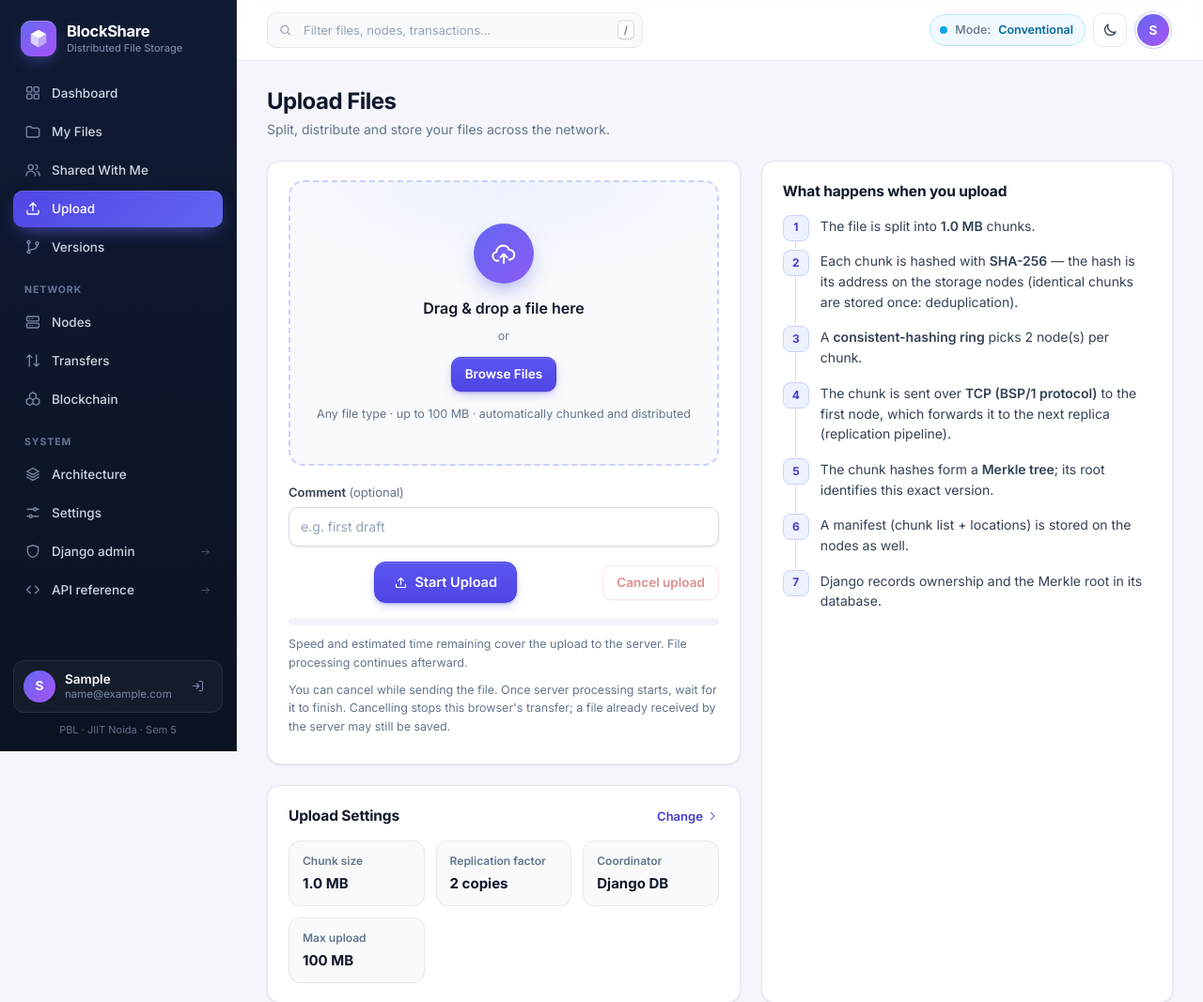
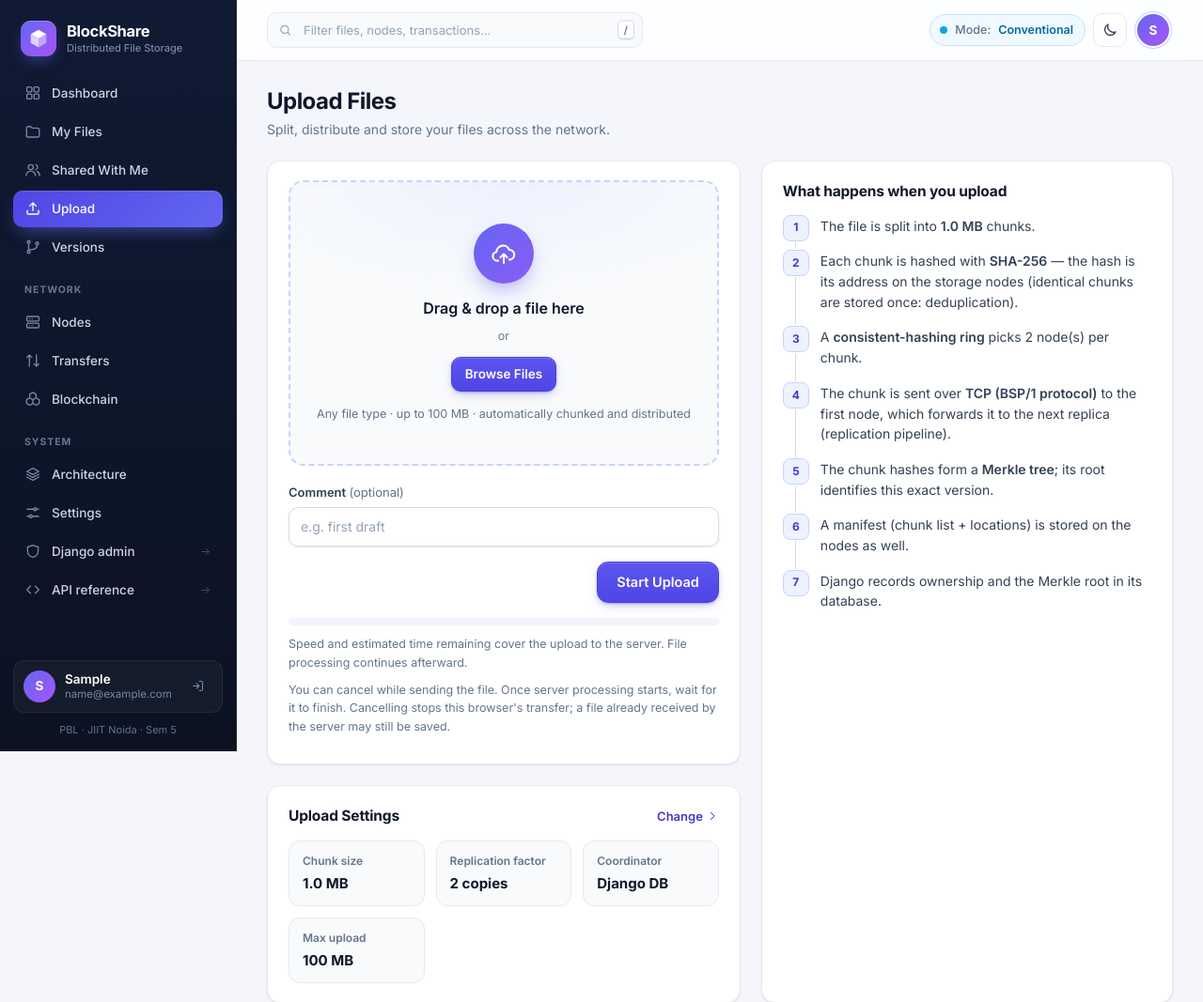
Before and after one commit to PragnyaKhandelwal/BlockShare, a Django app: page /upload/ in a window 1280 px wide. Shown: the top 1067 px of the page at 94% size. Run offline with Django 5.2, Linux system fonts and the light colour scheme; the visitor is signed in with stand-in values (Sample User, id 1); data comes from the database, SQL or seed files in the repository; parts of the project's set-up code (start-up, migrations or seed data) failed here and were passed over.

Commit message:
Use a single button for starting and cancelling uploads

```diff
--- a/static/js/app.js
+++ b/static/js/app.js
@@ -194,11 +194,16 @@
   const metrics = document.getElementById("upload-metrics");
   const status = document.getElementById("upload-status");
   const button = form.querySelector("button[type=submit]");
-  const cancel = document.getElementById("cancel-upload");
   const browse = zone.querySelector("button");
   const comment = form.querySelector("input[name=comment]");
   let activeUpload = null;
-  cancel.hidden = false;
+  const setAction = (phase) => {
+    button.type = phase === "idle" ? "submit" : "button";
+    button.disabled = phase === "processing";
+    button.textContent = phase === "sending" ? "Cancel Upload" : phase === "processing" ? "Processing…" : "Start Upload";
+    button.classList.toggle("danger", phase === "sending");
+    button.classList.toggle("primary", phase !== "sending");
+  };
 
   const setProgress = (pct) => {
     bar.style.width = (pct === null ? 0 : pct) + "%";
@@ -206,13 +211,12 @@
     else progress.setAttribute("aria-valuenow", pct);
   };
   const setBusy = (busy) => {
-    button.disabled = busy;
+    setAction(busy ? "sending" : "idle");
     input.disabled = busy;
     browse.disabled = busy;
     comment.disabled = busy;
     zone.setAttribute("aria-disabled", String(busy));
     form.setAttribute("aria-busy", String(busy));
-    cancel.disabled = !busy;
   };
   const finish = (message) => {
     activeUpload = null;
@@ -221,8 +225,9 @@
     metrics.textContent = "";
     status.textContent = message;
   };
-  cancel.addEventListener("click", () => {
+  button.addEventListener("click", (event) => {
     if (!activeUpload || activeUpload.phase !== "sending") return;
+    event.preventDefault();
     const xhr = activeUpload.xhr;
     // Invalidate this request first: abort and queued events must not change a retry.
     finish("Transfer cancelled. You can upload the selected file again. If the server already received it, it may still appear in My Files; check there before retrying.");
@@ -276,7 +281,7 @@
     const processing = () => {
       if (!current()) return;
       request.phase = "processing";
-      cancel.disabled = true;
+      setAction("processing");
       setProgress(100);
       metrics.textContent = "";
       status.textContent = "Chunking, hashing, replicating to storage nodes" + (form.dataset.mode === "blockchain" ? " and registering on-chain…" : "…");
@@ -305,7 +310,7 @@
       try { data = JSON.parse(xhr.responseText); } catch (err) { /* not json */ }
       if (xhr.status === 200 && data.ok) {
         activeUpload = null;
-        cancel.disabled = true;
+        setAction("processing");
         window.location = data.redirect;
       } else {
         failed("Upload failed: " + (data.error || xhr.statusText));
--- a/templates/web/upload.html
+++ b/templates/web/upload.html
@@ -18,8 +18,7 @@
         <div class="field" style="margin-top:18px"><label for="upload-comment">Comment <span class="muted" style="font-weight:400">(optional)</span></label><input type="text" id="upload-comment" name="comment" maxlength="200" placeholder="e.g. first draft"></div>
         <div class="actions" style="justify-content:space-between">
           <p id="upload-status" class="muted small" style="margin:0" aria-live="polite"></p>
-          <button type="submit" class="btn primary lg"><svg class="ic sm"><use href="#i-upload"/></svg>Start Upload</button>
-          <button type="button" id="cancel-upload" class="btn danger" disabled hidden>Cancel upload</button>
+          <button type="submit" class="btn primary lg">Start Upload</button>
         </div>
         <div class="progress" id="upload-progress" role="progressbar" aria-label="Upload to server" aria-valuemin="0" aria-valuemax="100" aria-valuenow="0"><div id="progress-bar"></div></div>
         <p id="upload-metrics" class="muted small" role="status" aria-live="polite"></p>
```
Also changed, not shown: tests/upload_cancel.test.js (+19 -13 lines), README.md.
